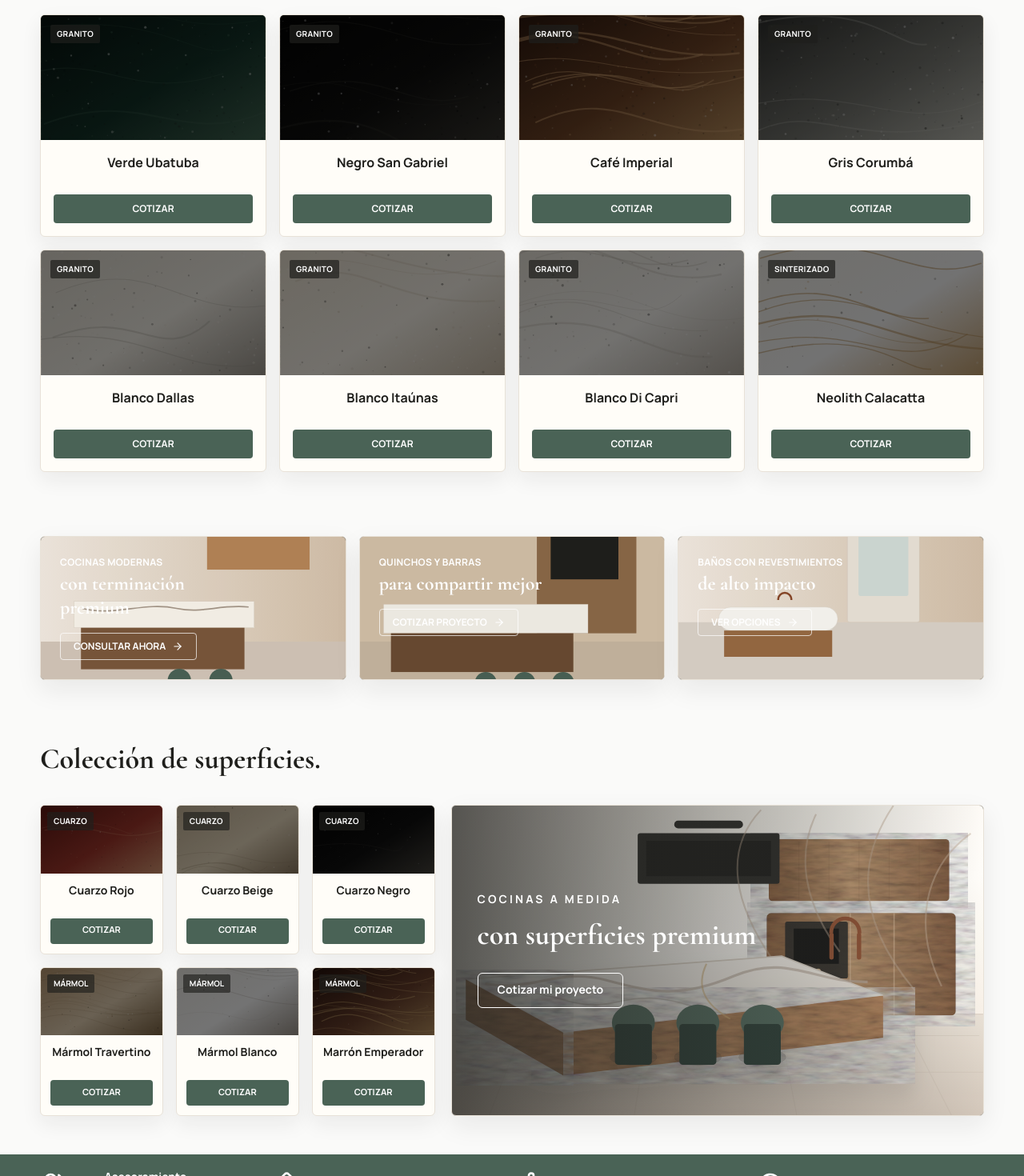
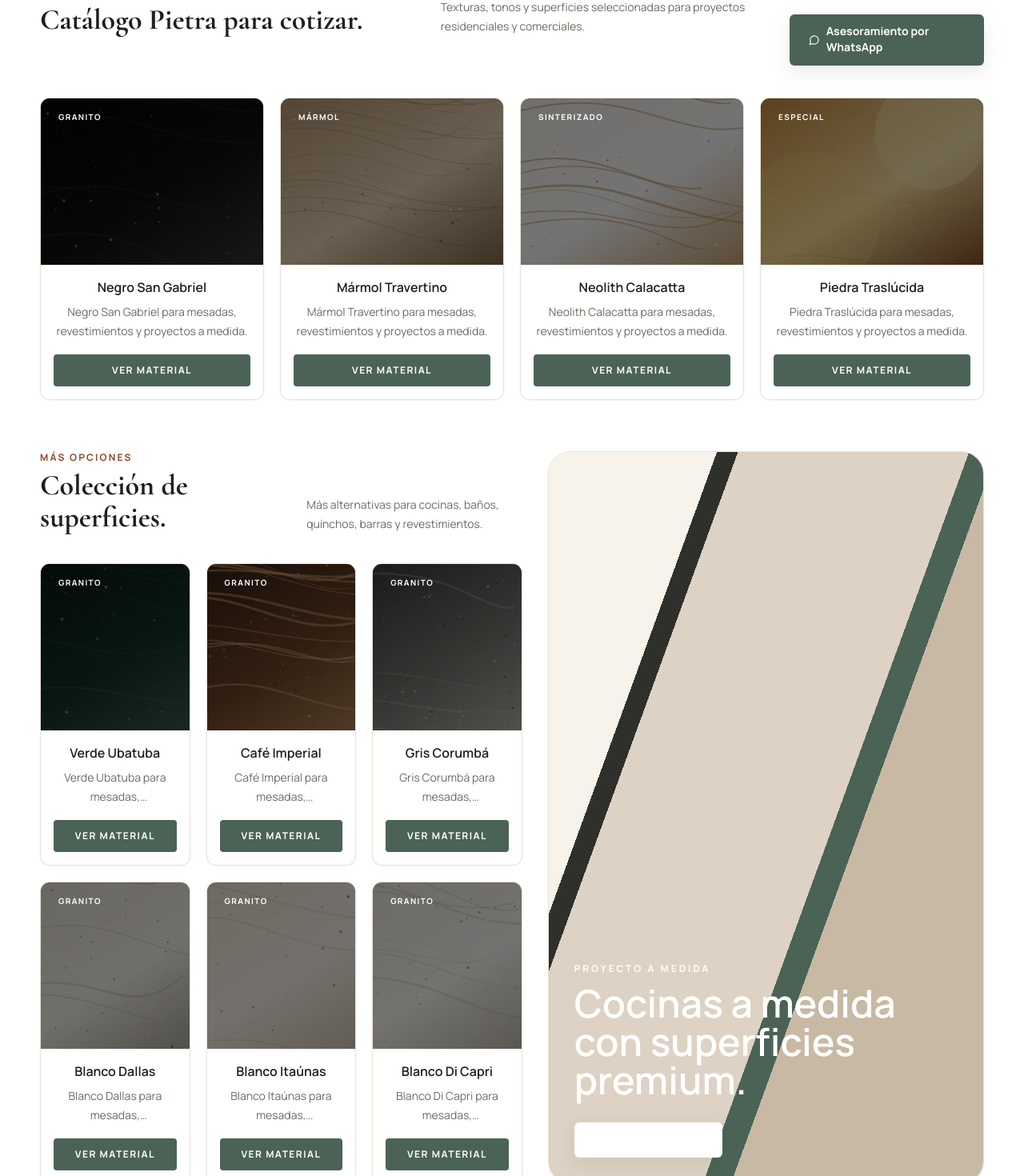
Before and after one commit to equantum-py/Marmoler-a-Pietra, a Next.js app: page / in a window 1280 px wide. Shown: the part 1200-2670 px from the top of the page at 80% size. Built offline with nearby package versions, Linux system fonts and the light colour scheme.

Commit message:
Fix home material cards navigation to PDP

```diff
--- a/components/material-card.tsx
+++ b/components/material-card.tsx
@@ -1,23 +1,64 @@
-import Image from 'next/image';
 import Link from 'next/link';
-import type { Material } from '@/types/content';
 
-export function MaterialCard({ material }: { material: Material }) {
+type MaterialCardProps = {
+  material: {
+    slug: string;
+    name: string;
+    category: string;
+    images?: string[];
+    image?: string;
+    shortDescription?: string;
+  };
+  className?: string;
+};
+
+export function MaterialCard({ material, className = '' }: MaterialCardProps) {
+  const image = material.images?.[0] || material.image || '';
+
   return (
-    <article className="product-card overflow-hidden rounded-md">
-      <Link href={`/materiales/${material.slug}`} className="group block">
-        <div className="relative aspect-[1.8/1] bg-pietra-border">
-          <Image src={material.image} alt={material.name} fill className="object-cover transition duration-500 group-hover:scale-105" sizes="(min-width: 1024px) 25vw, 50vw" />
-          <span className="absolute left-3 top-3 rounded-sm bg-pietra-ink/70 px-2 py-1 text-[10px] font-extrabold uppercase tracking-wide text-white">{material.category}</span>
+    <article
+      className={`group overflow-hidden rounded-xl border border-pietra-border bg-white shadow-sm transition duration-300 hover:-translate-y-1 hover:shadow-lg ${className}`}
+    >
+      <Link
+        href={`/materiales/${material.slug}`}
+        className="block h-full focus:outline-none focus:ring-2 focus:ring-pietra-green"
+        aria-label={`Ver material ${material.name}`}
+      >
+        <div className="relative h-52 overflow-hidden bg-pietra-warm">
+          {image ? (
+            // Usamos img para no depender de dominios/config extra en Next Image.
+            <img
+              src={image}
+              alt={material.name}
+              className="h-full w-full object-cover transition duration-500 group-hover:scale-105"
+            />
+          ) : (
+            <div className="h-full w-full bg-gradient-to-br from-pietra-border to-pietra-warm" />
+          )}
+
+          <span className="absolute left-3 top-3 rounded bg-pietra-black px-2.5 py-1 text-[10px] font-bold uppercase tracking-[0.14em] text-white">
+            {material.category}
+          </span>
+        </div>
+
+        <div className="p-4 text-center">
+          <h3 className="text-base font-semibold text-pietra-black">
+            {material.name}
+          </h3>
+
+          {material.shortDescription ? (
+            <p className="mt-2 line-clamp-2 text-sm leading-6 text-pietra-muted">
+              {material.shortDescription}
+            </p>
+          ) : null}
+
+          <span className="mt-4 flex h-10 items-center justify-center rounded bg-pietra-green text-xs font-bold uppercase tracking-[0.12em] text-white transition group-hover:bg-pietra-greenMuted">
+            Ver material
+          </span>
         </div>
       </Link>
-      <div className="p-4 text-center">
-        <p className="mb-1 text-[11px] font-bold uppercase tracking-[0.12em] text-pietra-brown">Superficie Pietra</p>
-        <h3 className="mb-3 min-h-10 text-sm font-extrabold text-pietra-ink md:text-base">{material.name}</h3>
-        <Link href={`/materiales/${material.slug}`} className="inline-flex min-h-9 w-full items-center justify-center rounded border border-pietra-green bg-white px-4 text-xs font-extrabold uppercase text-pietra-green transition hover:bg-pietra-green hover:text-white">
-          Ver material
-        </Link>
-      </div>
     </article>
   );
 }
+
+export default MaterialCard;
--- a/sections/materials-showroom.tsx
+++ b/sections/materials-showroom.tsx
@@ -1,30 +1,78 @@
-import Image from 'next/image';
+import { MaterialCard } from '@/components/material-card';
 import { SectionHeading } from '@/components/section-heading';
-import { materials } from '@/data/materials';
-import { whatsappUrl } from '@/lib/whatsapp';
-
-const catalogSlugs = ['verde-ubatuba', 'negro-san-gabriel', 'cafe-imperial', 'gris-corumba', 'blanco-dallas', 'blanco-itaunas', 'blanco-di-capri', 'neolith-calacatta'];
-const catalog = materials.filter((material) => catalogSlugs.includes(material.slug));
+import { WhatsappLink } from '@/components/whatsapp-link';
+import { featuredMaterials, materials } from '@/data/materials';
 
 export function MaterialsShowroom() {
+  const highlightedMaterials = featuredMaterials.length > 0 ? featuredMaterials : materials.slice(0, 8);
+  const secondaryMaterials = materials
+    .filter((material) => !highlightedMaterials.some((item) => item.slug === material.slug))
+    .slice(0, 6);
+
   return (
-    <section id="materiales" className="bg-pietra-background py-8 md:py-12">
+    <section id="materiales" className="bg-white py-16 text-pietra-black md:py-24">
       <div className="luxe-container">
-        <SectionHeading title="Catálogo Pietra para cotizar.">Texturas, tonos y superficies seleccionadas para proyectos residenciales y comerciales.</SectionHeading>
-        <div className="grid grid-cols-2 gap-4 lg:grid-cols-4">
-          {catalog.map((material) => (
-            <article key={material.slug} className="product-card overflow-hidden rounded-md">
-              <div className="relative aspect-[1.8/1] bg-pietra-border">
-                <Image src={material.image} alt={material.name} fill className="object-cover" sizes="(min-width: 1024px) 25vw, 50vw" />
-                <span className="absolute left-3 top-3 rounded-sm bg-pietra-ink/70 px-2 py-1 text-[10px] font-extrabold uppercase tracking-wide text-white">{material.category}</span>
-              </div>
-              <div className="p-4 text-center">
-                <h3 className="mb-3 min-h-10 text-sm font-extrabold text-pietra-ink md:text-base">{material.name}</h3>
-                <a href={whatsappUrl(`Hola, quiero cotizar ${material.name}.`)} target="_blank" rel="noreferrer" className="inline-flex min-h-9 w-full items-center justify-center rounded bg-pietra-green px-4 text-xs font-extrabold uppercase text-white transition hover:bg-pietra-sage">Cotizar</a>
-              </div>
-            </article>
+        <div className="mb-10 flex flex-col gap-6 md:flex-row md:items-end md:justify-between">
+          <SectionHeading
+            eyebrow="Materiales más consultados"
+            title="Catálogo Pietra para cotizar."
+          >
+            Texturas, tonos y superficies seleccionadas para proyectos residenciales y comerciales.
+          </SectionHeading>
+
+          <WhatsappLink
+            message="Hola Pietra, quiero asesoramiento para elegir un material para mi proyecto."
+            className="w-fit px-6 py-3"
+          >
+            Asesoramiento por WhatsApp
+          </WhatsappLink>
+        </div>
+
+        <div className="grid gap-5 sm:grid-cols-2 lg:grid-cols-4">
+          {highlightedMaterials.map((material) => (
+            <MaterialCard key={material.slug} material={material} />
           ))}
         </div>
+
+        {secondaryMaterials.length > 0 ? (
+          <div className="mt-16 grid gap-8 lg:grid-cols-[1.05fr_.95fr] lg:items-stretch">
+            <div>
+              <div className="mb-8">
+                <SectionHeading
+                  eyebrow="Más opciones"
+                  title="Colección de superficies."
+                >
+                  Más alternativas para cocinas, baños, quinchos, barras y revestimientos.
+                </SectionHeading>
+              </div>
+
+              <div className="grid gap-5 sm:grid-cols-2 xl:grid-cols-3">
+                {secondaryMaterials.map((material) => (
+                  <MaterialCard key={material.slug} material={material} />
+                ))}
+              </div>
+            </div>
+
+            <div className="relative min-h-[420px] overflow-hidden rounded-[1.75rem] border border-pietra-border bg-pietra-warm shadow-sm">
+              <div className="absolute inset-0 bg-[linear-gradient(110deg,#f7f2ea_0_24%,#2f302b_24%_27%,#ddd2c3_27%_60%,#4A6356_60%_64%,#c8b9a4_64%_100%)]" />
+              <div className="absolute inset-x-0 bottom-0 h-1/2 bg-gradient-to-t from-pietra-black/70 via-pietra-black/20 to-transparent" />
+              <div className="absolute bottom-8 left-8 right-8 text-white">
+                <p className="mb-3 text-xs font-bold uppercase tracking-[0.24em] text-pietra-warm">
+                  Proyecto a medida
+                </p>
+                <h3 className="max-w-md text-4xl font-semibold leading-none md:text-5xl">
+                  Cocinas a medida con superficies premium.
+                </h3>
+                <WhatsappLink
+                  message="Hola Pietra, quiero cotizar una cocina a medida con superficie premium."
+                  className="mt-7 bg-white px-6 py-3 text-pietra-black hover:bg-pietra-warm"
+                >
+                  Cotizar proyecto
+                </WhatsappLink>
+              </div>
+            </div>
+          </div>
+        ) : null}
       </div>
     </section>
   );
```
